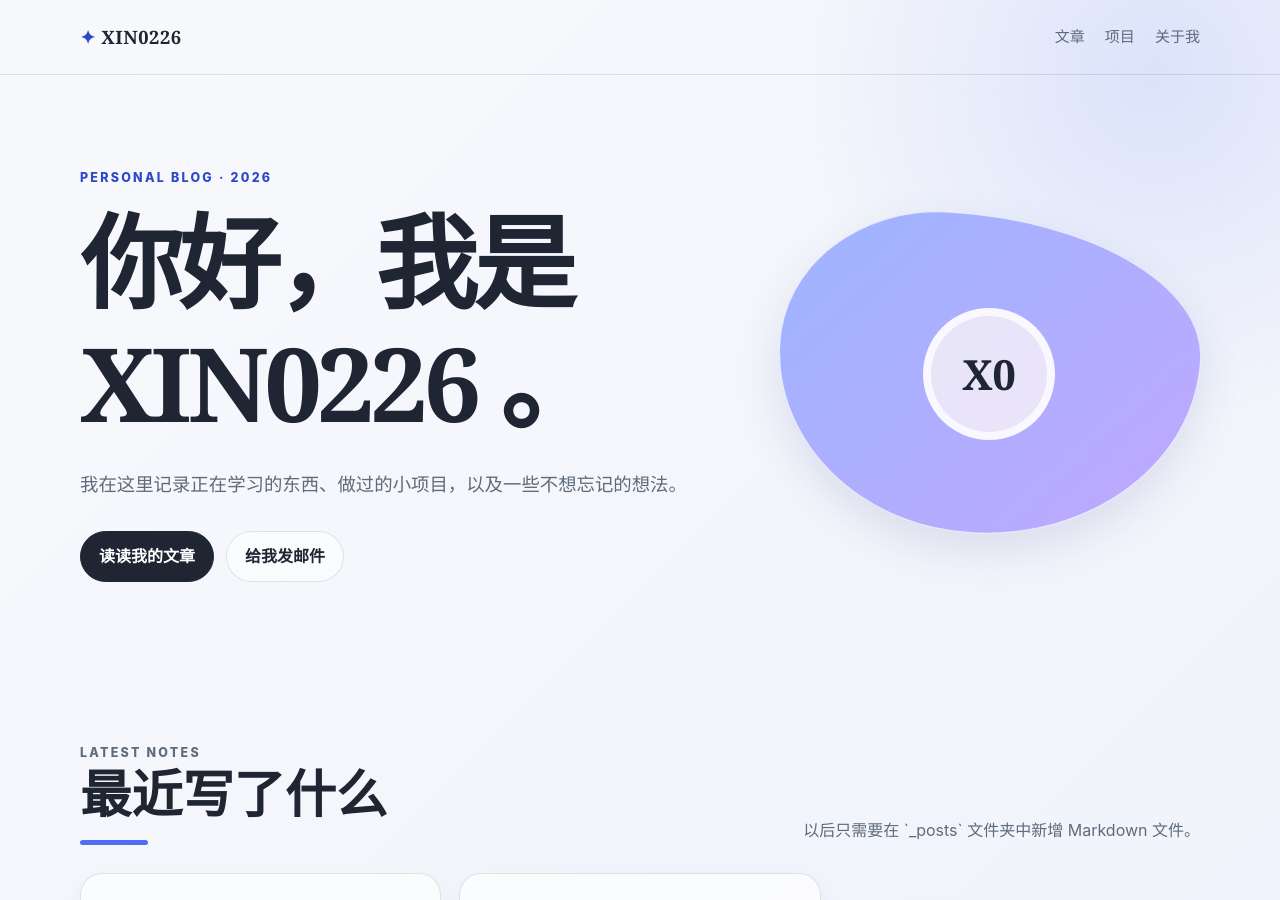
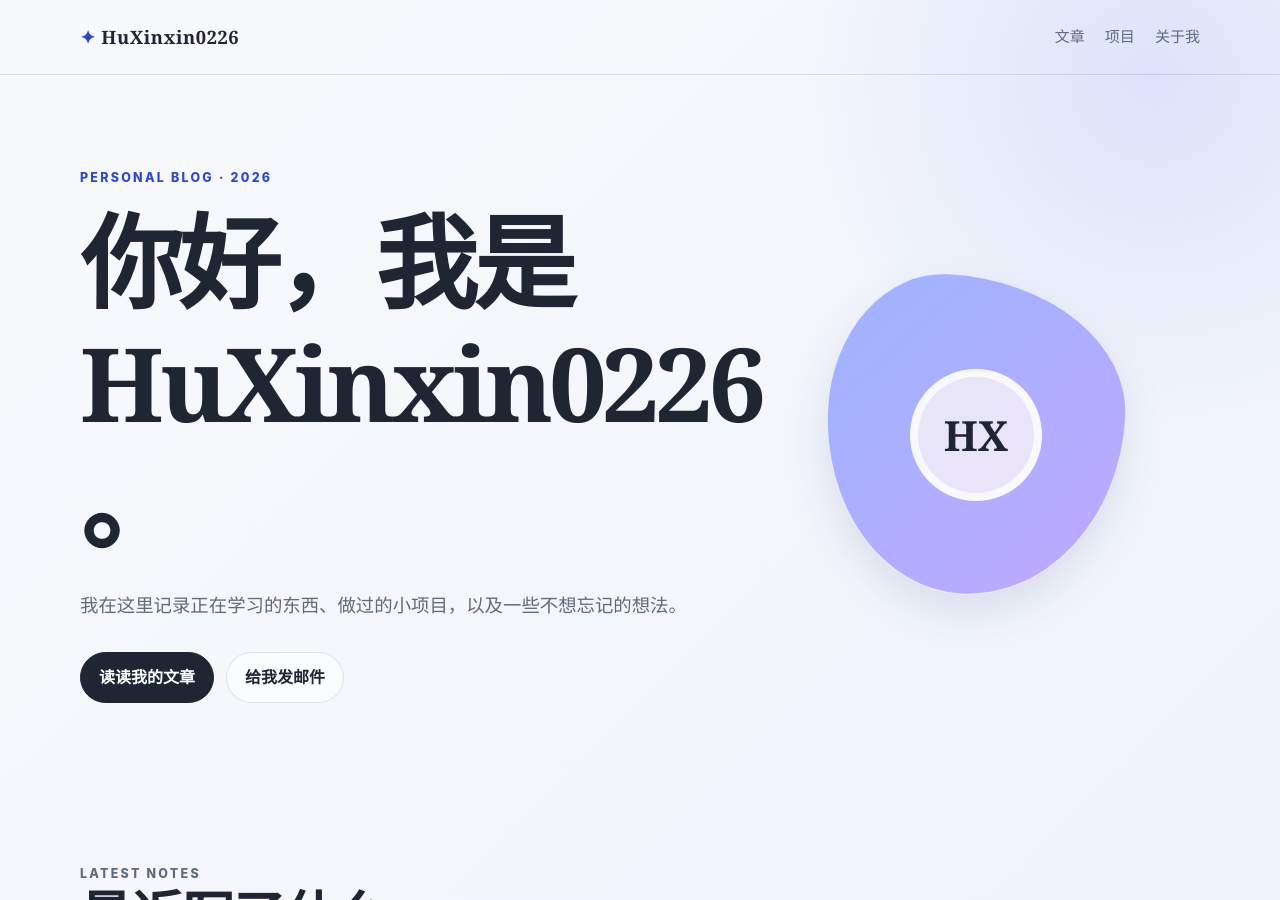
Before and after one commit to HuXinxin0226/HuXinxin0226.github.io, a Jekyll site: the page built from index.html, in a window 1280 px wide and 900 px high. Built offline with Jekyll 4.4.1, drawn with Linux system fonts in a browser that asks for light colours; some of the changed text lies outside the part shown.

Commit message:
还原博客展示名为 HuXinxin0226（站名/作者/头像/关于页署名）

```diff
--- a/_config.yml
+++ b/_config.yml
@@ -1,8 +1,8 @@
-title: XIN0226 · 个人博客
+title: HuXinxin0226 · 个人博客
 description: 一个记录学习、项目与想法的个人博客
 lang: zh-CN
 timezone: Asia/Shanghai
-author: XIN0226
+author: HuXinxin0226
 markdown: kramdown
 permalink: /posts/:title/
 exclude:
--- a/index.html
+++ b/index.html
@@ -11,7 +11,7 @@ layout: default
       <a class="button secondary" href="mailto:xinxinh932@gmail.com">给我发邮件</a>
     </div>
   </div>
-  <div class="hero-card" aria-label="个人头像占位图"><div class="avatar">X0</div></div>
+  <div class="hero-card" aria-label="个人头像占位图"><div class="avatar">HX</div></div>
 </section>
 
 <section id="writing" class="wrap section" aria-labelledby="writing-title">
```
Also changed, not shown: about.md (+1 -1 lines).
